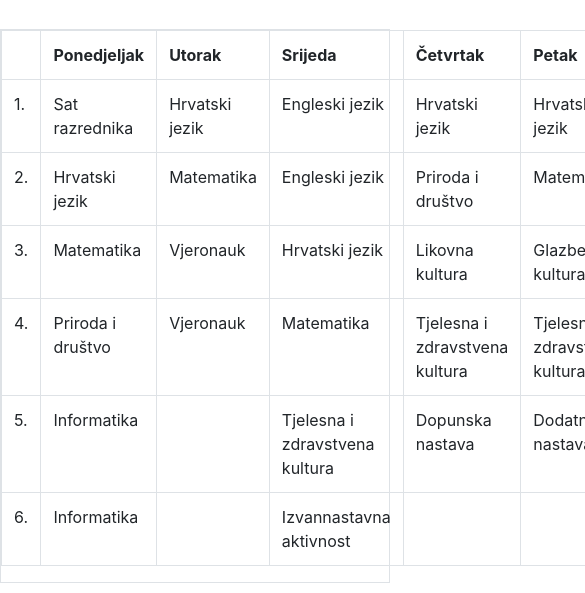
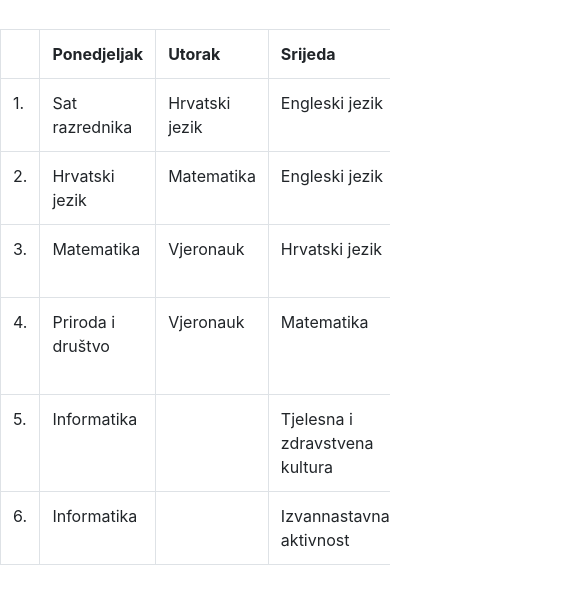
Before and after one commit to ngaspare/ngaspare.github.io, a plain HTML site: page time-table.html in a window 390 px wide. Shown: the part 251-844 px from the top of the page, 585 px wide, since content can reach past the window. Drawn offline with nearby package versions, Linux system fonts and the light colour scheme.

Commit message:
Made time table responsive

```diff
--- a/time-table.html
+++ b/time-table.html
@@ -46,8 +46,8 @@
 </nav>
 <h1>Raspored sati za treći razred područne škole Kozarevac</h1>
 <br>
-<div class="table-bordered">
-    <table class="table">
+<div class="table-responsive">
+    <table class="table table-bordered">
         <tr>
             <th></th>
             <th>Ponedjeljak</th>
```
